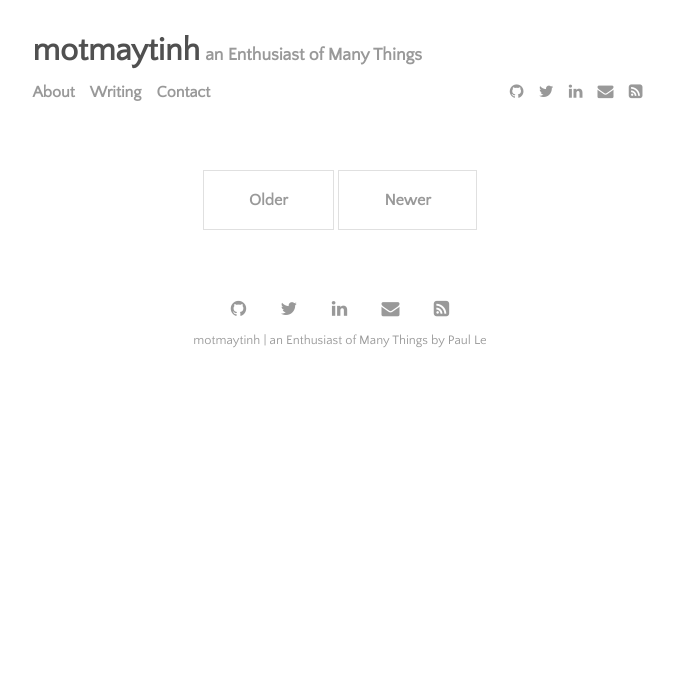
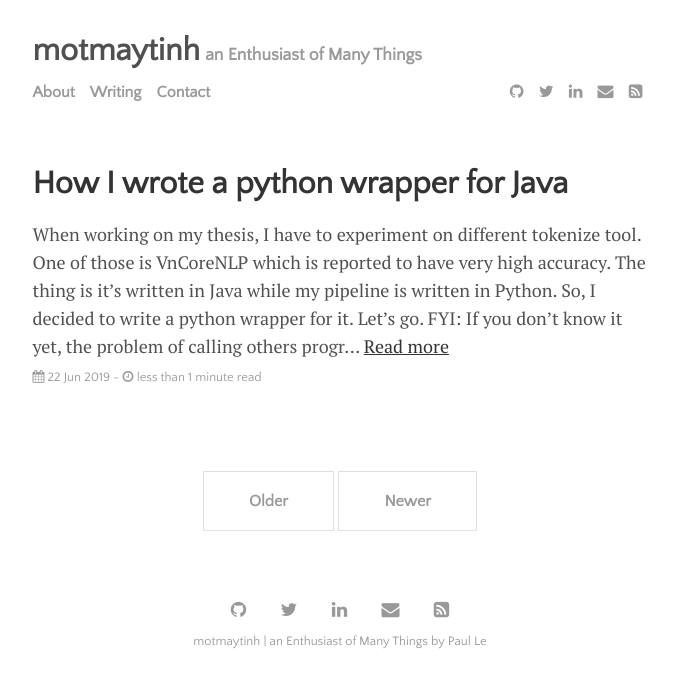
Before and after one commit to motmaytinh/motmaytinh.github.io, a Jekyll site: the page built from index.html, in a window 1280 px wide. Shown: the top 688 px of the page, without its empty margins (300-976 px from the left). Built offline with Jekyll 4.4.1, drawn with Linux system fonts in a browser that asks for light colours; the list of posts is cut into pages by our own code.

Commit message:
first post test

```diff
--- /dev/null
+++ b/_posts/2019-06-22-vncorenlp-pywrapper.md
@@ -0,0 +1,24 @@
+---
+layout: post
+title: "How I wrote a python wrapper for Java"
+author: "Tran Ngoc Quy"
+categories: journal
+tags: [ml,nlp,python,java,programming]
+# image: cutting.jpg
+---
+
+When working on my thesis, I have to experiment on different tokenize tool. One of those is [VnCoreNLP](https://github.com/vncorenlp/VnCoreNLP) which is reported to have very high accuracy. The thing is it's written in Java while my pipeline is written in Python. So, I decided to write a python wrapper for it. Let's go.
+
+FYI: If you don't know it yet, the problem of calling others programming language is interoperability. Java can call native function written in C/C++ using JNI.
+
+# The problem
+
+As I stated before, it's the matter of how to call Java implementation from python. After some consideration, I choose py4j for it simple usage.
+
+# Get started
+
+## Preparation
+
+As always, install a python package is a piece of cake.
+
+`pip install py4j`
```
Also changed, not shown: menu/about.md (+4 -0 lines), menu/contact.md (+1 -1 lines).
